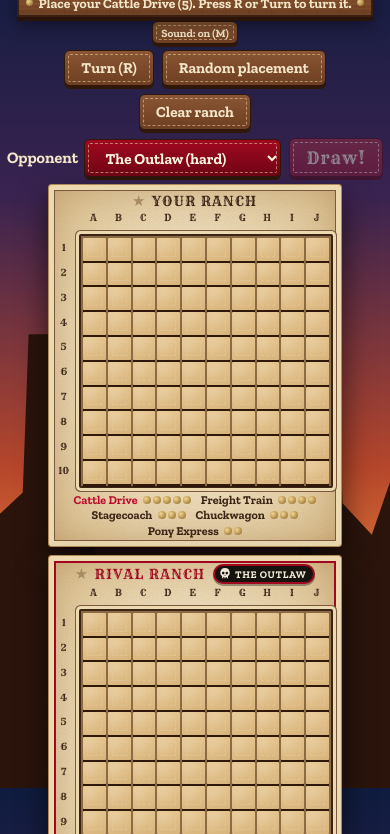
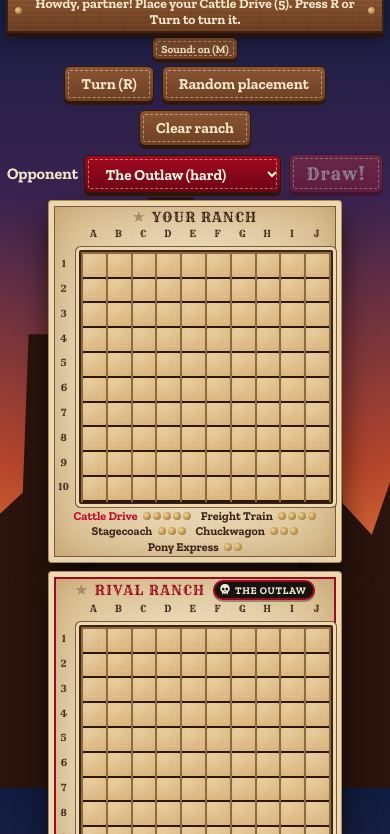
Before and after one commit to sophialyssy-demo/battleship, a website with bundled scripts: page index.html in a window 390 px wide. Shown: the part 56-890 px from the top of the page. Built offline with nearby package versions, Linux system fonts and the light colour scheme.

Commit message:
Add a Hightail it (quit) button with a confirm, and greet with Howdy, partner!
Co-Authored-By: Beta-Devin AI <248786709+beta-devin-ai-integration[bot]@users.noreply.github.com>

```diff
--- a/index.html
+++ b/index.html
@@ -12,7 +12,10 @@
     <h1><span class="star" aria-hidden="true"></span>Lone Star Showdown<span class="star" aria-hidden="true"></span></h1>
     <p class="tagline">Battleship, Texas style</p>
     <p id="status" role="status" aria-live="polite"></p>
-    <button id="mute" type="button" class="mute" aria-pressed="false">Sound: on (M)</button>
+    <div class="corner">
+      <button id="quit" type="button" hidden>Hightail it (quit)</button>
+      <button id="mute" type="button" class="mute" aria-pressed="false">Sound: on (M)</button>
+    </div>
   </header>
 
   <section id="controls">
--- a/src/main.js
+++ b/src/main.js
@@ -26,6 +26,7 @@ const els = {
   enemyPanel: $('enemy-panel'),
   banner: $('banner'),
   mute: $('mute'),
+  quit: $('quit'),
 };
 
 let state;
@@ -45,7 +46,7 @@ function newGame() {
   els.placementControls.hidden = false;
   els.restart.hidden = true;
   els.banner.hidden = true;
-  setStatus(`Place your ${FLEET[0].name} (${FLEET[0].length}). Press R or Turn to turn it.`);
+  setStatus(`Howdy, partner! Place your ${FLEET[0].name} (${FLEET[0].length}). Press R or Turn to turn it.`);
   render();
 }
 
@@ -224,6 +225,7 @@ function render() {
   renderFleet(els.enemyFleet, state.enemy, { highlightNext: false, showDamage: false });
   els.start.disabled = state.player.ships.length !== FLEET.length;
   const playerTurn = state.phase === 'playing' && state.turn === 'player';
+  els.quit.hidden = state.phase !== 'playing';
   els.enemyBoard.classList.toggle('active', playerTurn);
   els.enemyPanel.classList.toggle('active', playerTurn);
   els.enemyPanel.classList.toggle('scanning', state.phase === 'playing');
@@ -384,6 +386,13 @@ els.start.addEventListener('click', () => {
   render();
 });
 
+els.quit.addEventListener('click', () => {
+  if (state.phase !== 'playing') return;
+  if (!confirm('Quit this showdown and start over?')) return;
+  play('giddyup');
+  newGame();
+});
+
 els.restart.addEventListener('click', () => {
   play('giddyup');
   newGame();
--- a/styles.css
+++ b/styles.css
@@ -40,10 +40,14 @@ body {
 }
 
 header { position: relative; color: var(--cream); }
-button.mute {
+header .corner {
   position: absolute;
   top: 0.2rem;
   right: 0.2rem;
+  display: flex;
+  gap: 0.4rem;
+}
+header .corner button {
   padding: 0.3rem 0.6rem;
   font-size: 0.8rem;
 }
@@ -535,7 +539,8 @@ h2 {
   body { padding: 0.4rem 0.4rem 4rem; background-size: 100% 70px, auto, auto; }
   h1 { font-size: 1.35rem; gap: 0.35rem; }
   .tagline { display: none; }
-  button.mute { position: static; margin-top: 0.3rem; padding: 0.2rem 0.5rem; font-size: 0.7rem; }
+  header .corner { position: static; justify-content: center; margin-top: 0.3rem; }
+  header .corner button { padding: 0.2rem 0.5rem; font-size: 0.7rem; }
   #status { margin-top: 0.3rem; font-size: 0.85rem; padding: 0.25rem 1.2rem; }
   #controls { margin: 0.4rem 0; }
   main { gap: 0.5rem; }
```
Also changed, not shown: e2e/ui.test.js (+23 -0 lines).
